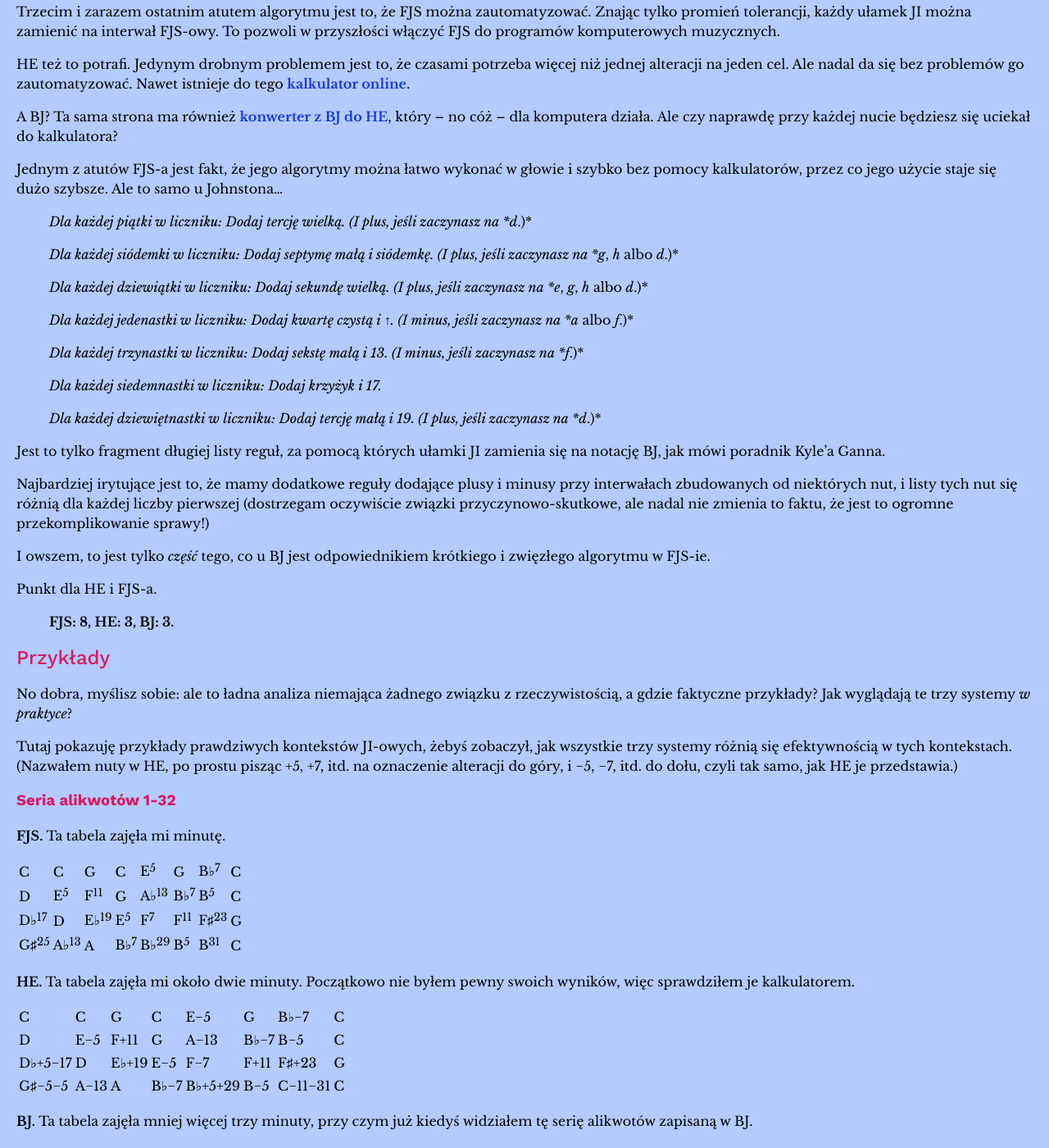
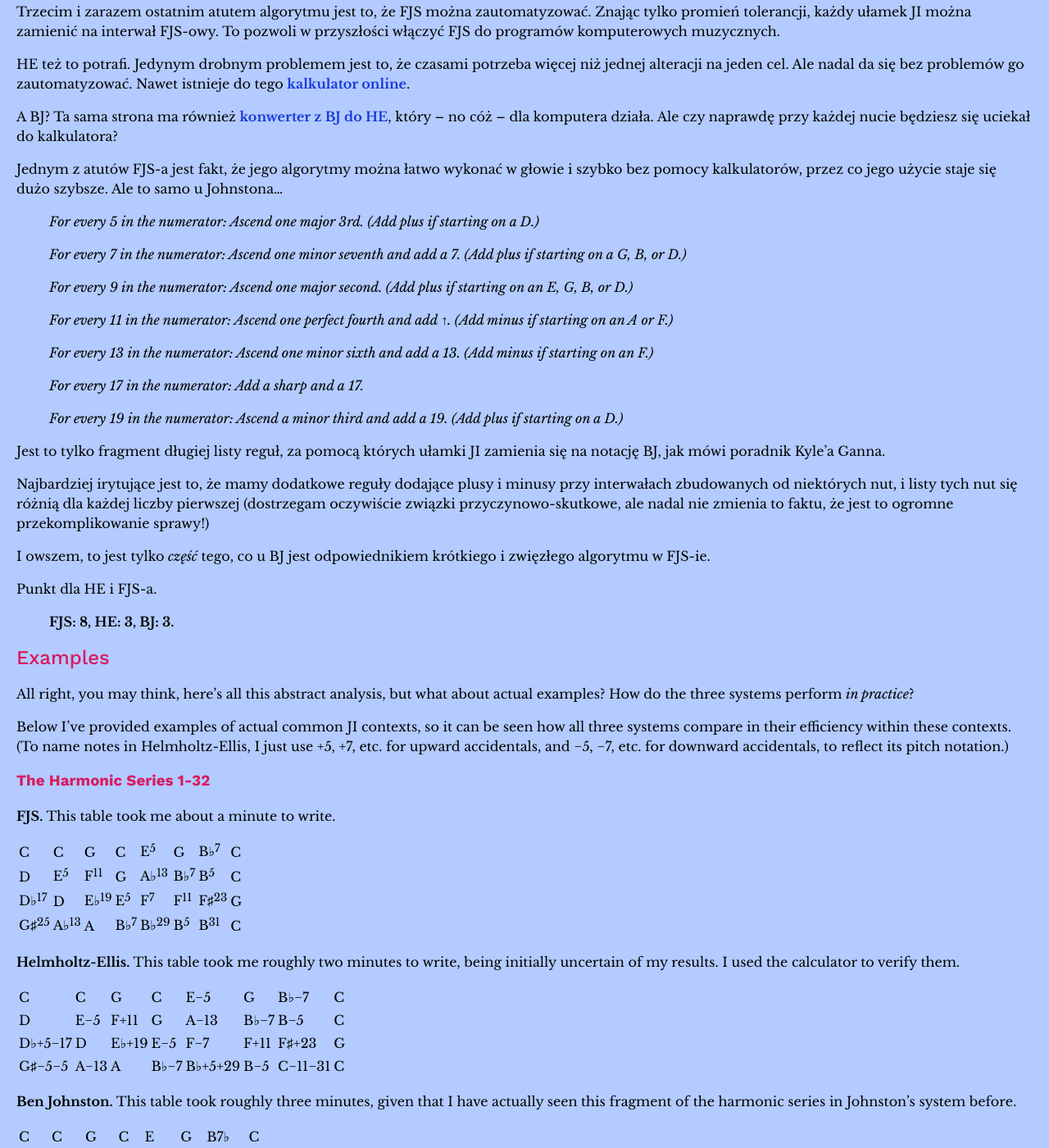
Before and after one commit to misotanni/misotanni.github.io, a Jekyll site: the page built from fjs/pl/compare.md, in a window 1280 px wide and 1400 px high, scrolled down 6157 px. Shown: the whole window at 82% size. Built offline with Jekyll 4.4.1, drawn with Linux system fonts in a browser that asks for light colours; our own code applies the rules of GitHub Pages for plain Markdown files; formulas are drawn with MathJax 3.

Commit message:
Revert "a bit of translation done"
This reverts commit a0d504b35dbf24d3f94386d0dca3c4c0d8492917.

```diff
--- a/fjs/pl/compare.md
+++ b/fjs/pl/compare.md
@@ -203,19 +203,19 @@ A BJ? Ta sama strona ma również [konwerter z BJ do HE](https://www.plainsound.
 
 Jednym z atutów FJS-a jest fakt, że jego algorytmy można łatwo wykonać w głowie i szybko bez pomocy kalkulatorów, przez co jego użycie staje się dużo szybsze. Ale to samo u Johnstona...
 
-> *Dla każdej piątki w liczniku: Dodaj tercję wielką. (I plus, jeśli zaczynasz na *d*.)*
+> *For every 5 in the numerator: Ascend one major 3rd. (Add plus if starting on a D.)*
 >
-> *Dla każdej siódemki w liczniku: Dodaj septymę małą i siódemkę. (I plus, jeśli zaczynasz na *g*, *h* albo *d*.)*
+> *For every 7 in the numerator: Ascend one minor seventh and add a 7. (Add plus if starting on a G, B, or D.)*
 >
-> *Dla każdej dziewiątki w liczniku: Dodaj sekundę wielką. (I plus, jeśli zaczynasz na *e*, *g*, *h* albo *d*.)*
+> *For every 9 in the numerator: Ascend one major second. (Add plus if starting on an E, G, B, or D.)*
 >
-> *Dla każdej jedenastki w liczniku: Dodaj kwartę czystą i ↑. (I minus, jeśli zaczynasz na *a* albo *f*.)*
+> *For every 11 in the numerator: Ascend one perfect fourth and add ↑. (Add minus if starting on an A or F.)*
 >
-> *Dla każdej trzynastki w liczniku: Dodaj sekstę małą i 13. (I minus, jeśli zaczynasz na *f*.)*
+> *For every 13 in the numerator: Ascend one minor sixth and add a 13. (Add minus if starting on an F.)*
 >
-> *Dla każdej siedemnastki w liczniku: Dodaj krzyżyk i 17.*
+> *For every 17 in the numerator: Add a sharp and a 17.*
 >
-> *Dla każdej dziewiętnastki w liczniku: Dodaj tercję małą i 19. (I plus, jeśli zaczynasz na *d*.)*
+> *For every 19 in the numerator: Ascend a minor third and add a 19. (Add plus if starting on a D.)*
 
 Jest to tylko fragment długiej listy reguł, za pomocą których ułamki JI zamienia się na notację BJ, jak mówi poradnik Kyle'a Ganna.
 
@@ -227,29 +227,29 @@ Punkt dla HE i FJS-a.
 
 > **FJS: 8, HE: 3, BJ: 3.**
 
-## Przykłady
+## Examples
 
-No dobra, myślisz sobie: ale to ładna analiza niemająca żadnego związku z rzeczywistością, a gdzie faktyczne przykłady? Jak wyglądają te trzy systemy *w praktyce*?
+All right, you may think, here's all this abstract analysis, but what about actual examples? How do the three systems perform *in practice*?
 
-Tutaj pokazuję przykłady prawdziwych kontekstów JI-owych, żebyś zobaczył, jak wszystkie trzy systemy różnią się efektywnością w tych kontekstach. (Nazwałem nuty w HE, po prostu pisząc +5, +7, itd. na oznaczenie alteracji do góry, i −5, −7, itd. do dołu, czyli tak samo, jak HE je przedstawia.)
+Below I've provided examples of actual common JI contexts, so it can be seen how all three systems compare in their efficiency within these contexts. (To name notes in Helmholtz-Ellis, I just use +5, +7, etc. for upward accidentals, and −5, −7, etc. for downward accidentals, to reflect its pitch notation.)
 
-### Seria alikwotów 1-32
+### The Harmonic Series 1-32
 
-**FJS.** Ta tabela zajęła mi minutę.
+**FJS.** This table took me about a minute to write.
 
 | C               | C               | G               | C              | E<sup>5</sup>   | G              | B♭<sup>7</sup>  | C |
 | D               | E<sup>5</sup>   | F<sup>11</sup>  | G              | A♭<sup>13</sup> | B♭<sup>7</sup> | B<sup>5</sup>   | C |
 | D♭<sup>17</sup> | D               | E♭<sup>19</sup> | E<sup>5</sup>  | F<sup>7</sup>   | F<sup>11</sup> | F♯<sup>23</sup> | G |
 | G♯<sup>25</sup> | A♭<sup>13</sup> | A               | B♭<sup>7</sup> | B♭<sup>29</sup> | B<sup>5</sup>  | B<sup>31</sup>  | C |
 
-**HE.** Ta tabela zajęła mi około dwie minuty. Początkowo nie byłem pewny swoich wyników, więc sprawdziłem je kalkulatorem.
+**Helmholtz-Ellis.** This table took me roughly two minutes to write, being initially uncertain of my results. I used the calculator to verify them.
 
 | C       | C    | G     | C    | E−5     | G    | B♭−7    | C |
 | D       | E−5  | F+11  | G    | A−13    | B♭−7 | B−5     | C |
 | D♭+5−17 | D    | E♭+19 | E−5  | F−7     | F+11 | F♯+23   | G |
 | G♯−5−5  | A−13 | A     | B♭−7 | B♭+5+29 | B−5  | C−11−31 | C |
 
-**BJ.** Ta tabela zajęła mniej więcej trzy minuty, przy czym już kiedyś widziałem tę serię alikwotów zapisaną w BJ.
+**Ben Johnston.** This table took roughly three minutes, given that I have actually seen this fragment of the harmonic series in Johnston's system before.
 
 | C    | C    | G    | C   | E    | G   | B7♭   | C |
 | D    | E    | F↑   | G   | A♭13 | B7♭ | B     | C |
```
